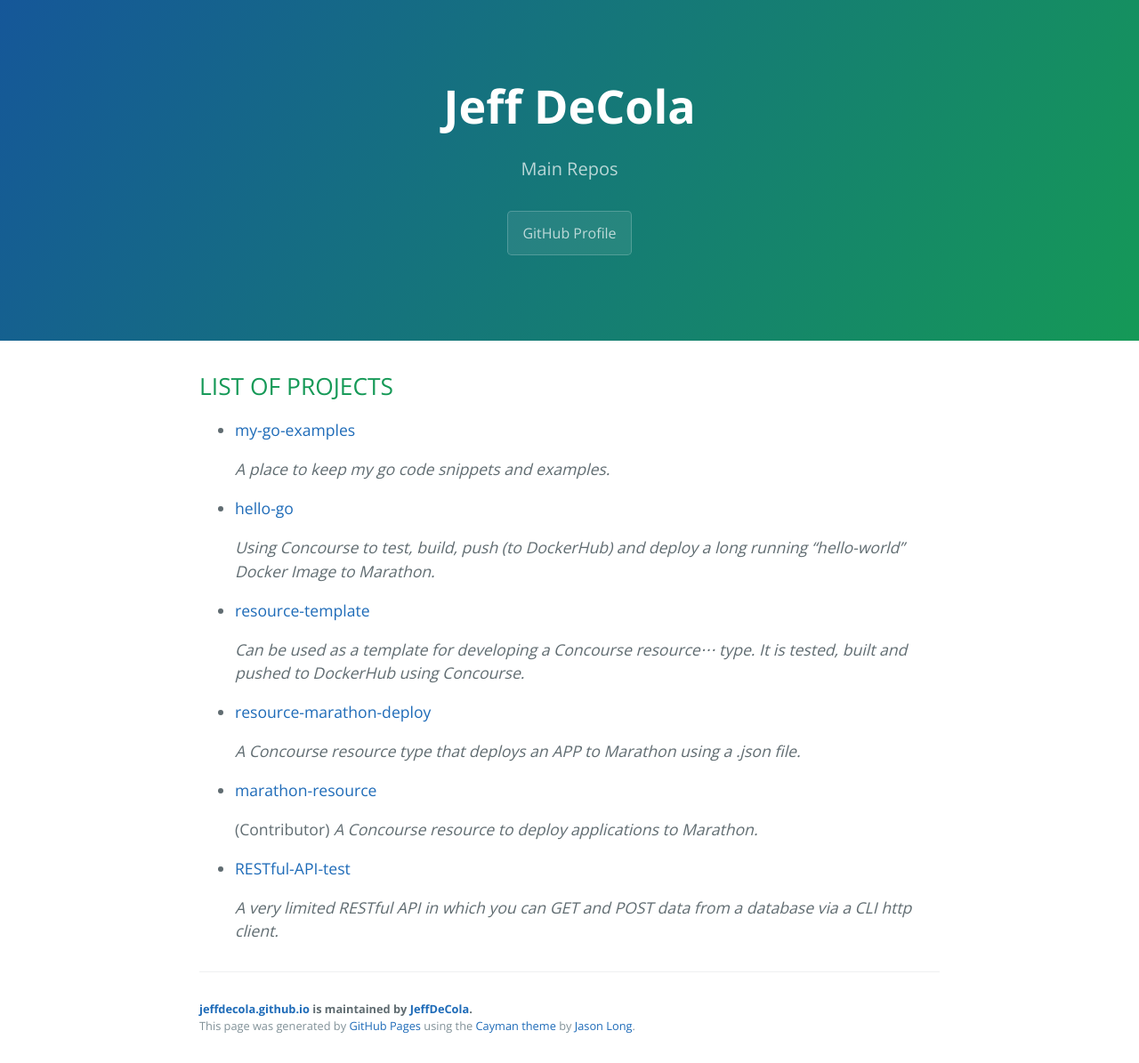
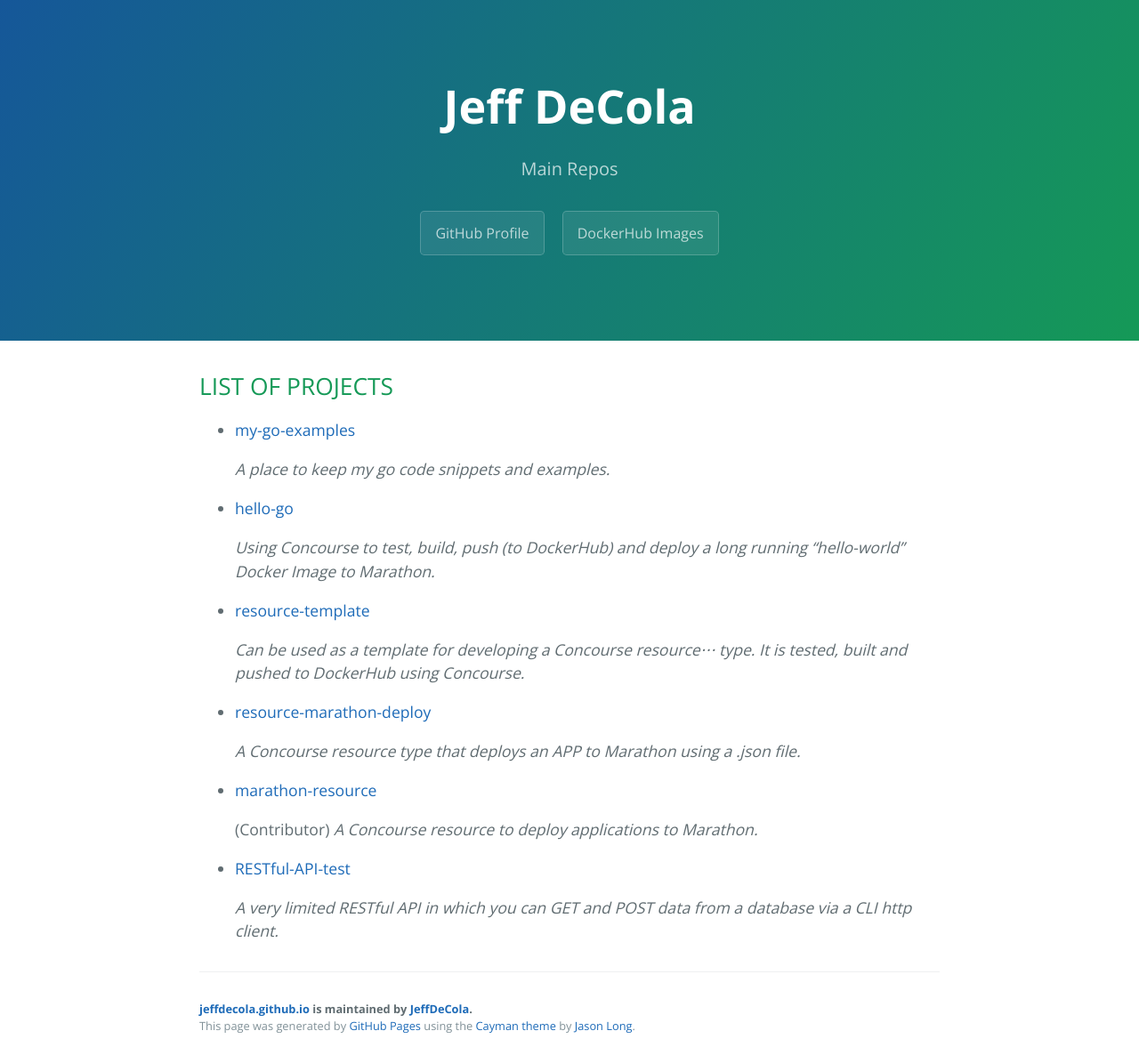
Before and after one commit to JeffDeCola/jeffdecola.github.io, a Jekyll site: the page built from index.md, in a window 1280 px wide. Shown: the whole page at 89% size. Built offline with Jekyll 4.4.1, drawn with Linux system fonts in a browser that asks for light colours.

Commit message:
added dockerhub homepage

```diff
--- a/_layouts/default.html
+++ b/_layouts/default.html
@@ -17,6 +17,7 @@
       <h1 class="project-name">Jeff DeCola</h1>
       <h2 class="project-tagline">{{ page.summary }}</h2>
       <a href="https://github.com/JeffDeCola" class="btn">GitHub Profile</a>
+      <a href="https://hub.docker.com/u/jeffdecola" class="btn">DockerHub Images</a>
     </section>
 
     <section class="main-content">
```
